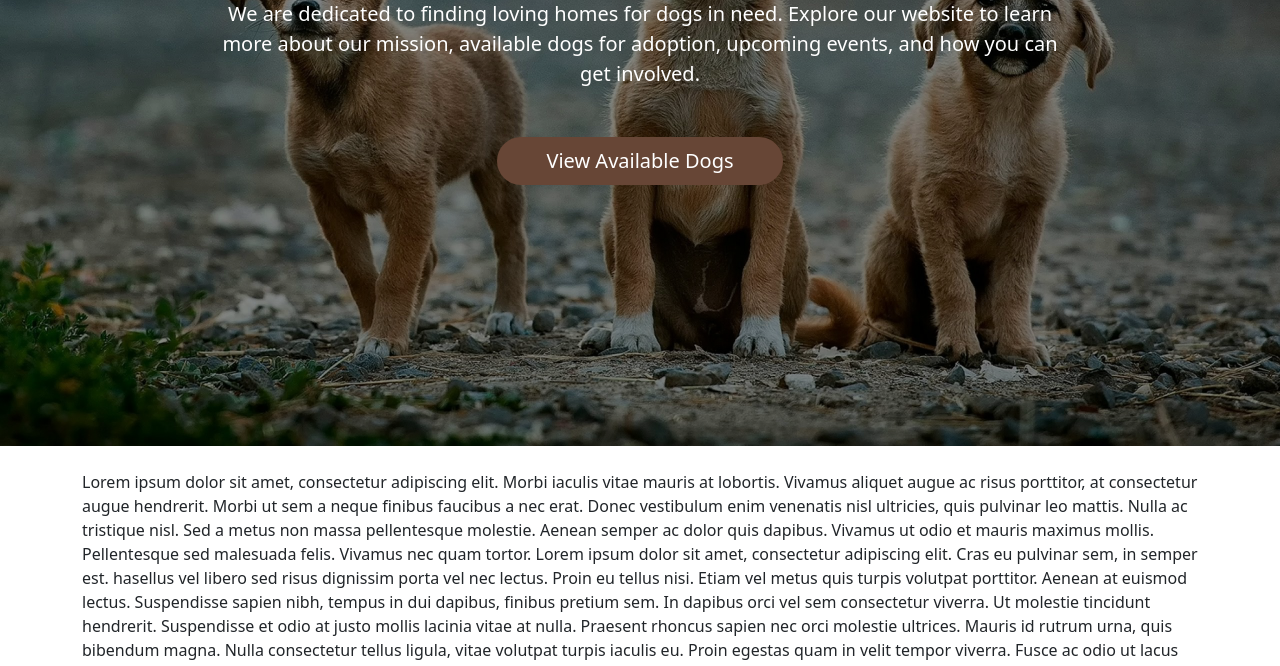
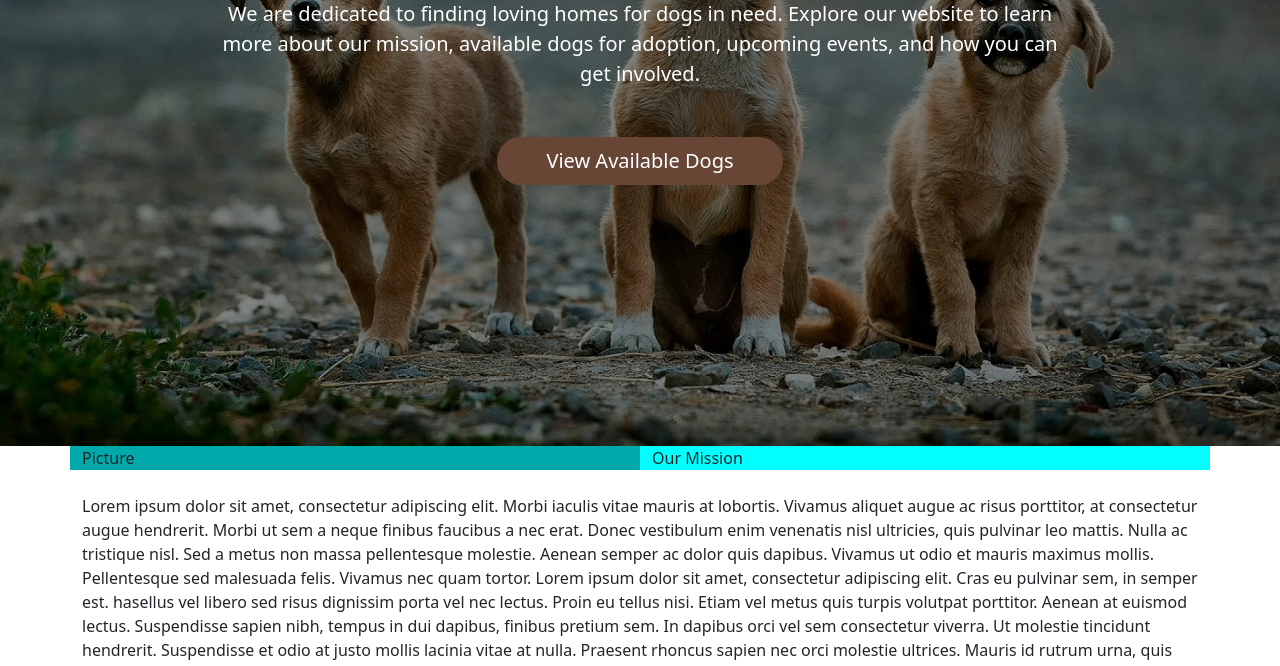
Before and after one commit to JonathanDarg/CS456_Web_Project, a plain HTML site: page view/WebPage/src/App.html in a window 1280 px wide. Shown: the part 430-1096 px from the top of the page. Drawn offline with nearby package versions, Linux system fonts and the light colour scheme.

Commit message:
added mission to main page

```diff
--- a/view/WebPage/src/App.html
+++ b/view/WebPage/src/App.html
@@ -27,8 +27,8 @@
     <link rel="stylesheet" href="./mainpage/Hero.css" />
     <link rel="import" href="./mainpage/Navbar.js" />
     <link rel="import" href="./mainpage/Footer.js" />
-    <link rel="import" href="./mainpage/Hero.js" />
-    <link rel="stylesheet" href="./mainpage/Hero.css" />
+    <link rel="import" href="./mainpage/Mission.js" />
+
   </head>
   <body class="d-flex flex-column min-vh-100">
     <!-- Navigation -->
@@ -36,6 +36,9 @@
 
     <!-- Hero Section -->
     <hero-element></hero-element>
+
+    <!-- Mission Section -->
+    <mission-element></mission-element>
 
     <!-- Page Content -->
     <main class="flex-grow-1">
@@ -100,5 +103,6 @@
     <script src="../src/mainpage/navbar.js"></script>
     <script src="../src/mainpage/Footer.js"></script>
     <script src="../src/mainpage/Hero.js"></script>
+    <script src="../src/mainpage/Mission.js"></script>
   </body>
 </html>
--- /dev/null
+++ b/view/WebPage/src/mainpage/Mission.js
@@ -0,0 +1,11 @@
+class MissionElement extends HTMLElement {
+  connectedCallback() {
+    fetch("../src/mainpage/Mission.html")
+      .then(response => response.text())
+      .then(data => {
+        this.innerHTML = data;
+      });
+  }
+}
+
+customElements.define("mission-element", MissionElement);
```
